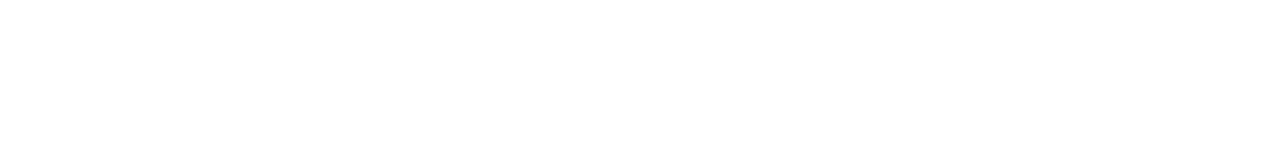
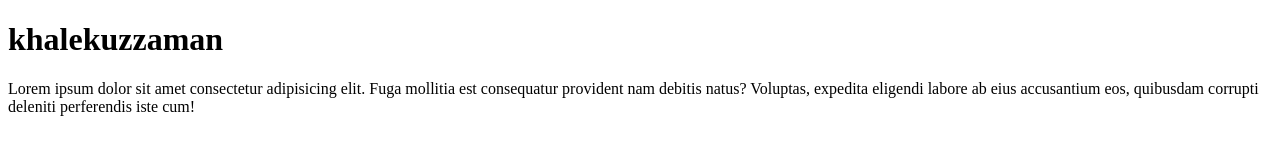
Before and after one commit to khalekuzzaman365/portfully-websitew, a plain HTML site: page index.html in a window 1280 px wide. Drawn offline with Linux system fonts and the light colour scheme.

Commit message:
ptag added

```diff
--- a/index.html
+++ b/index.html
@@ -7,6 +7,7 @@
     <title>Document</title>
 </head>
 <body>
-
+   <h1> khalekuzzaman</h1>
+   <p>Lorem ipsum dolor sit amet consectetur adipisicing elit. Fuga mollitia est consequatur provident nam debitis natus? Voluptas, expedita eligendi labore ab eius accusantium eos, quibusdam corrupti deleniti perferendis iste cum!</p>
 </body>
 </html>
```
